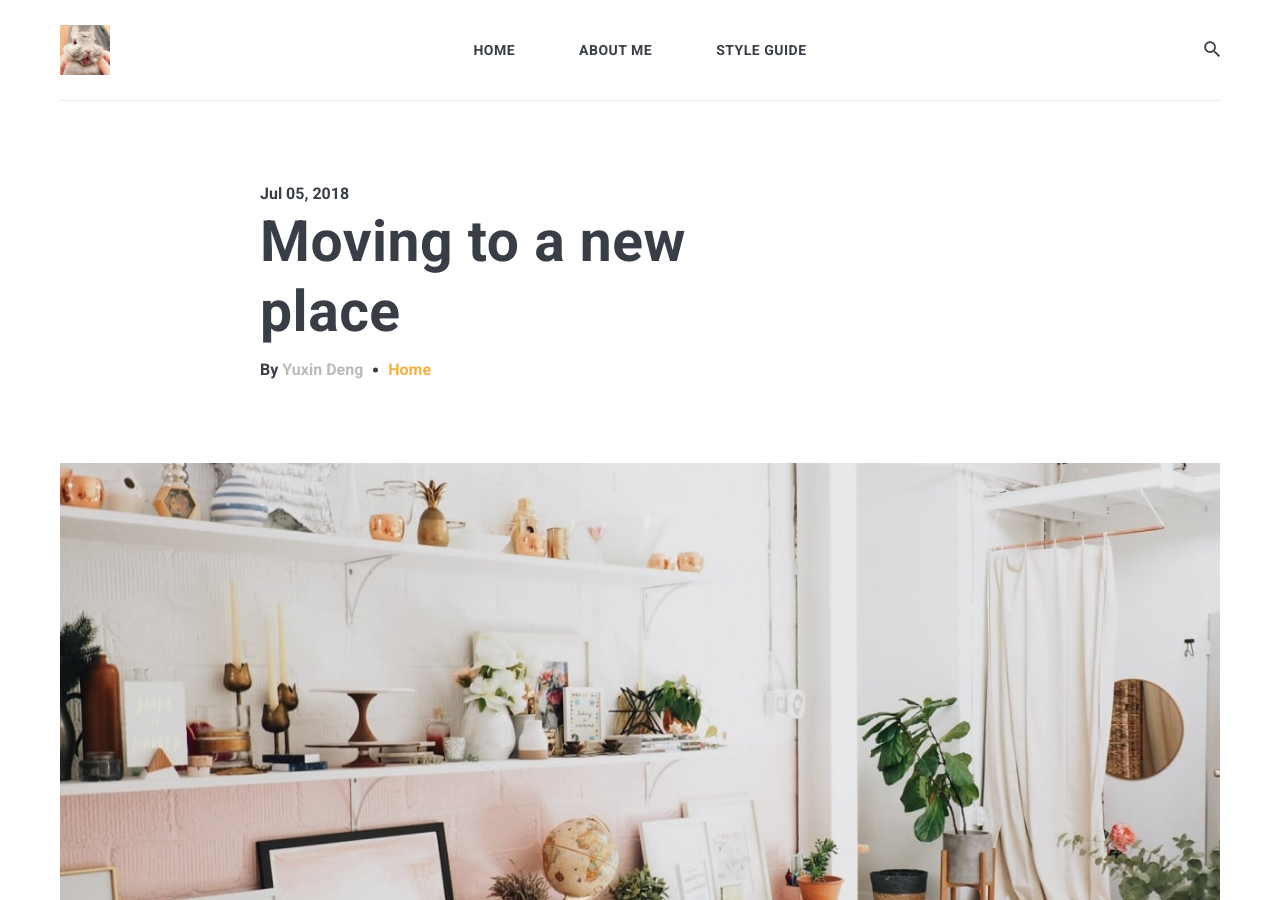
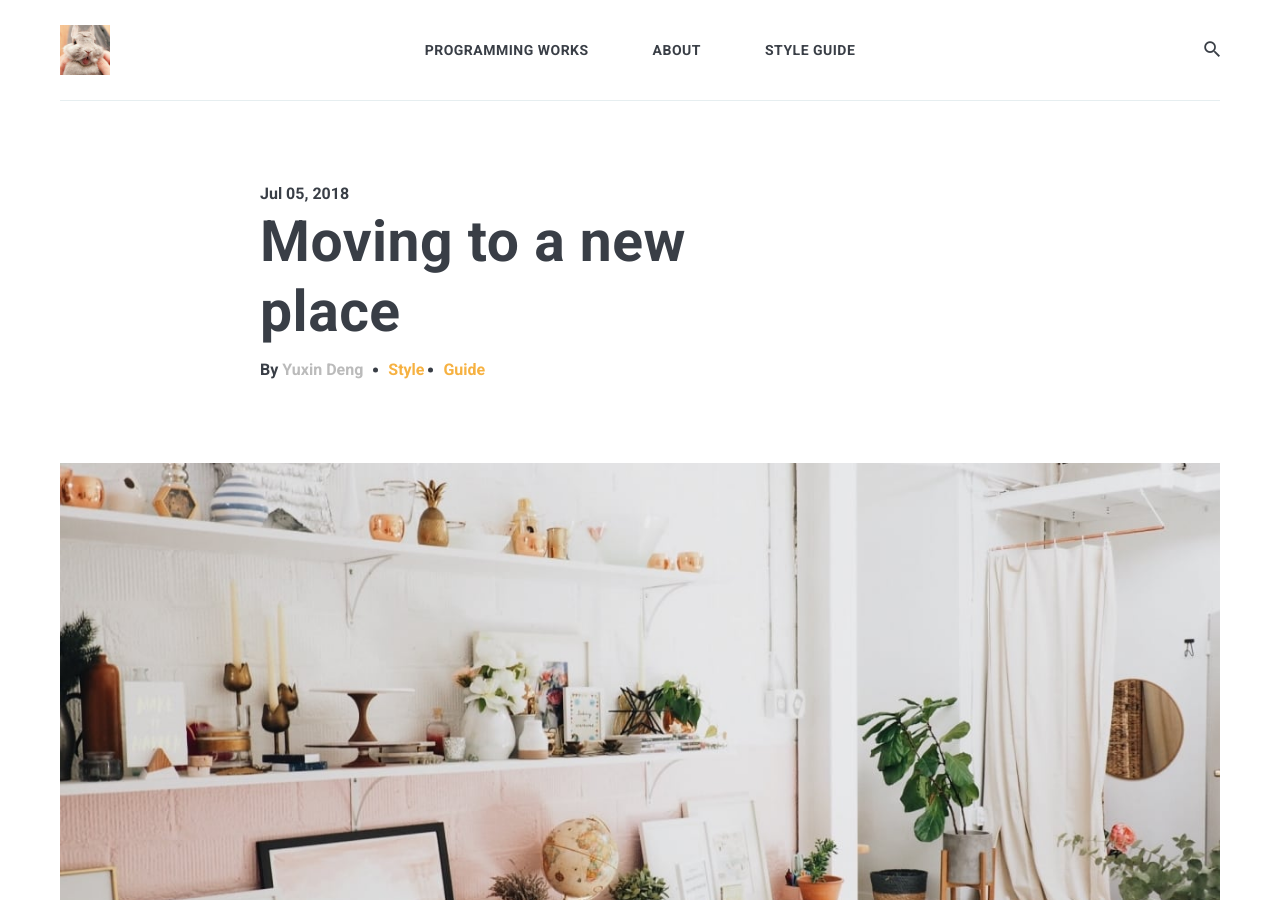
Before and after one commit to yuxin-d/yuxin-d.github.io, a Jekyll site: the page built from _posts/2018-07-05-moving-to-a-new-place.markdown, in a window 1280 px wide and 900 px high. Built offline with Jekyll 4.4.1, drawn with Linux system fonts in a browser that asks for light colours; nearby versions of some CDN libraries; comment, search, counter and statistics services are not loaded.

Commit message:
change tags name

```diff
--- a/_includes/header.html
+++ b/_includes/header.html
@@ -25,7 +25,7 @@
 
             <ul class="nav__list list-reset">
               <li class="nav__item">
-                <a href="{{site.baseurl}}/" class="nav__link">Home</a>
+                <a href="{{site.baseurl}}/" class="nav__link">PROGRAMMING WORKS</a>
               </li>
               {% for page in site.pages %}
                 {% unless page.name == 'tags.html' or page.name == '404.html' %}
--- a/_pages/about.md
+++ b/_pages/about.md
@@ -1,7 +1,7 @@
 ---
 layout: page
-title: About Me
-permalink: /aboutme/
+title: About
+permalink: /about/
 image: 01.jpg
 ---
 
--- a/_posts/2018-06-25-start-the-day-with-the-right-habit.markdown
+++ b/_posts/2018-06-25-start-the-day-with-the-right-habit.markdown
@@ -3,7 +3,7 @@ layout: post
 title:  Start the day with the right habit
 date:   2018-06-25 15:01:35 +0300
 image:  06.jpg
-tags:   Style
+tags:   About
 ---
 Yeah, and if you were the pope they'd be all, "Straighten your pope hat." And "Put on your good vestments." Noooooo! Perhaps, but perhaps your civilization is merely the sewer of an even greater society above you!
 
--- a/_posts/2018-07-05-moving-to-a-new-place.markdown
+++ b/_posts/2018-07-05-moving-to-a-new-place.markdown
@@ -3,7 +3,7 @@ layout: post
 title:  Moving to a new place
 date:   2018-07-05 15:01:35 +0300
 image:  05.jpg
-tags:   Home
+tags:   Style Guide
 ---
 Yeah, and if you were the pope they'd be all, "Straighten your pope hat." And "Put on your good vestments." Noooooo! Perhaps, but perhaps your civilization is merely the sewer of an even greater society above you!
 
```
